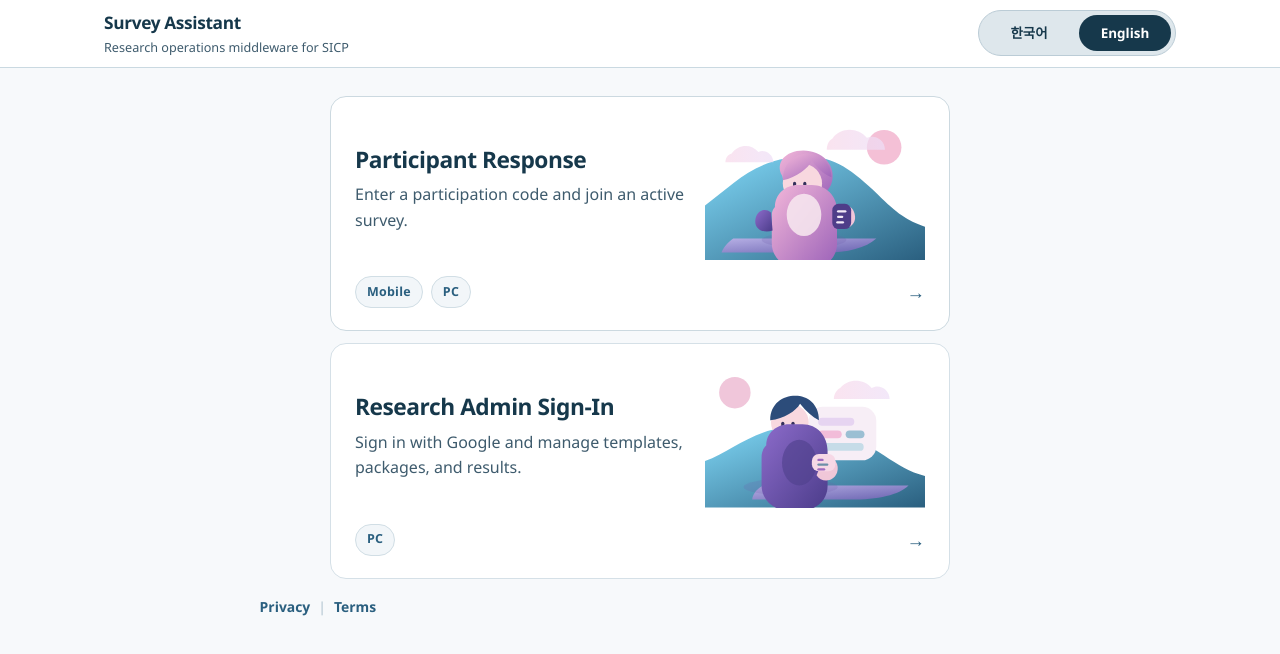
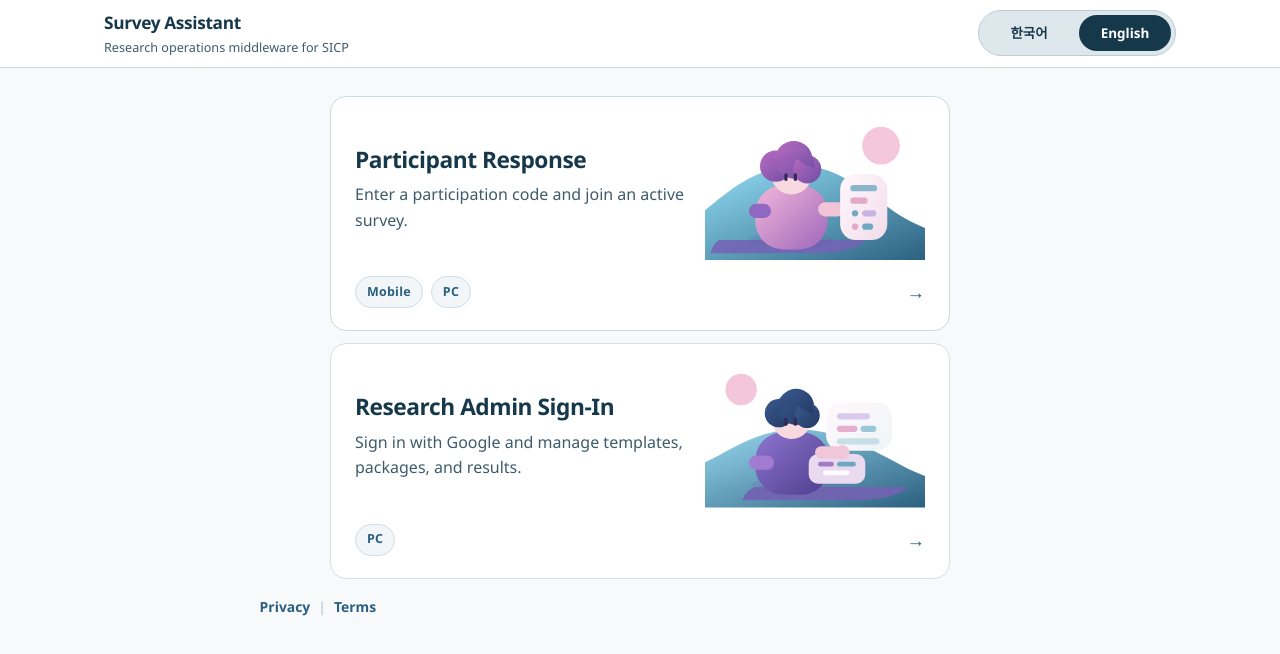
Before and after one commit to yes-U-can/survey-assistant, a Next.js app in the folder apps/web/: page /en in a window 1280 px wide. Shown: the top 654 px of the page. Built offline with nearby package versions, Linux system fonts and the light colour scheme; no server answers.

Commit message:
refactor: simplify home card illustrations

```diff
--- a/apps/web/src/components/HomePortalIllustrations.tsx
+++ b/apps/web/src/components/HomePortalIllustrations.tsx
@@ -21,74 +21,62 @@ function IllustrationFrame({
 
 export function ParticipantPortalIllustration() {
   return (
-    <IllustrationFrame title="설문에 참여하는 피검자 일러스트">
+    <IllustrationFrame title="참여 코드를 입력하고 설문에 응답하는 피검자">
       <defs>
-        <linearGradient id="sa-participant-wave" x1="0%" y1="0%" x2="100%" y2="100%">
-          <stop offset="0%" stopColor="#80D8F7" />
+        <linearGradient id="participant-wave" x1="0%" y1="0%" x2="100%" y2="100%">
+          <stop offset="0%" stopColor="#95E0F6" />
           <stop offset="100%" stopColor="#2A5F7F" />
         </linearGradient>
-        <linearGradient id="sa-participant-body-pink" x1="0%" y1="0%" x2="100%" y2="100%">
+        <linearGradient id="participant-body" x1="0%" y1="0%" x2="100%" y2="100%">
           <stop offset="0%" stopColor="#F3B7D9" />
-          <stop offset="100%" stopColor="#9A61B8" />
+          <stop offset="100%" stopColor="#9E67BC" />
         </linearGradient>
-        <linearGradient id="sa-participant-body-violet" x1="0%" y1="0%" x2="100%" y2="100%">
-          <stop offset="0%" stopColor="#8D6CCB" />
-          <stop offset="100%" stopColor="#4B3C8A" />
+        <linearGradient id="participant-hair" x1="0%" y1="0%" x2="100%" y2="100%">
+          <stop offset="0%" stopColor="#B96BC1" />
+          <stop offset="100%" stopColor="#6E4EA4" />
         </linearGradient>
-        <linearGradient id="sa-participant-soft-sky" x1="0%" y1="0%" x2="100%" y2="0%">
-          <stop offset="0%" stopColor="#F8D9EA" />
-          <stop offset="100%" stopColor="#EEDFF7" />
-        </linearGradient>
-        <linearGradient id="sa-participant-floor" x1="0%" y1="0%" x2="100%" y2="100%">
-          <stop offset="0%" stopColor="#B7B0E5" />
-          <stop offset="100%" stopColor="#6A63B0" />
+        <linearGradient id="participant-card" x1="0%" y1="0%" x2="100%" y2="100%">
+          <stop offset="0%" stopColor="#FFF8FC" />
+          <stop offset="100%" stopColor="#F2DCEB" />
         </linearGradient>
       </defs>
+
       <rect x="0" y="0" width="280" height="180" fill="transparent" />
-      <circle cx="228" cy="36" r="22" fill="#F4C0D6" />
+      <circle cx="224" cy="34" r="24" fill="#F5C7DD" />
       <path
-        d="M0 110C35 84 57 58 104 50C157 41 182 60 220 96C244 120 257 129 280 137V180H0Z"
-        fill="url(#sa-participant-wave)"
+        d="M-8 123C31 90 58 67 102 61C156 54 183 77 230 110C247 123 263 132 286 141V180H-8Z"
+        fill="url(#participant-wave)"
       />
-      <g opacity="0.72" fill="url(#sa-participant-soft-sky)">
-        <path d="M162 25C172 10 195 10 206 24C217 19 229 27 229 39H155C155 31 159 26 162 25Z" />
-        <path d="M34 44C42 32 59 31 68 42C76 38 87 45 87 55H26C26 49 30 45 34 44Z" />
-      </g>
       <path
-        d="M36 152H218C205 164 182 170 151 170H21C24 162 30 156 36 152Z"
-        fill="url(#sa-participant-floor)"
+        d="M18 154H204C196 165 172 171 132 171H7C9 163 13 157 18 154Z"
+        fill="#7464B5"
+        opacity="0.88"
       />
 
-      <g transform="translate(58 40)">
-        <ellipse cx="68" cy="114" rx="54" ry="10" fill="#6D5AA9" opacity="0.22" />
-        <path
-          d="M40 32C31 16 44 0 67 0C91 0 108 18 104 38C100 60 75 63 60 61C50 60 45 49 40 32Z"
-          fill="url(#sa-participant-body-pink)"
-        />
-        <circle cx="66" cy="42" r="25" fill="#F8D8DF" />
-        <path
-          d="M41 38C41 16 57 4 73 4C91 4 103 18 103 34C91 30 84 20 78 13C73 23 59 34 41 38Z"
-          fill="url(#sa-participant-body-pink)"
-        />
-        <rect x="54" y="40" width="4" height="10" rx="2" fill="#34305B" />
-        <rect x="67" y="40" width="4" height="10" rx="2" fill="#34305B" />
-        <path
-          d="M31 72C31 56 44 44 60 44H78C96 44 110 58 110 76V119C110 136 96 150 78 150H61C42 150 27 136 27 118V83C27 79 28 75 31 72Z"
-          fill="url(#sa-participant-body-pink)"
-        />
-        <ellipse cx="68" cy="82" rx="22" ry="27" fill="#F7E7EF" opacity="0.88" />
-        <path
-          d="M26 79C18 72 7 77 6 89C5 100 16 106 28 102Z"
-          fill="url(#sa-participant-body-violet)"
-        />
-        <path
-          d="M111 73C121 66 132 71 133 84C134 95 123 102 112 98Z"
-          fill="#F1C6D9"
-        />
-        <rect x="104" y="68" width="24" height="32" rx="8" fill="#4E3D89" />
-        <rect x="110" y="76" width="12" height="3" rx="1.5" fill="#F3EAF8" />
-        <rect x="110" y="83" width="8" height="3" rx="1.5" fill="#F3EAF8" />
-        <rect x="109" y="90" width="10" height="3" rx="1.5" fill="#F3EAF8" />
+      <g transform="translate(34 22)">
+        <ellipse cx="76" cy="132" rx="54" ry="10" fill="#6D5AA9" opacity="0.18" />
+        <rect x="30" y="62" width="92" height="82" rx="36" fill="url(#participant-body)" />
+        <circle cx="76" cy="48" r="26" fill="#F8D9E0" />
+
+        <circle cx="56" cy="38" r="20" fill="url(#participant-hair)" />
+        <circle cx="79" cy="30" r="24" fill="url(#participant-hair)" />
+        <circle cx="96" cy="42" r="18" fill="url(#participant-hair)" />
+        <path d="M49 45C49 27 61 14 80 14C96 14 106 24 106 40C95 39 85 31 77 22C71 31 61 40 49 45Z" fill="url(#participant-hair)" />
+
+        <rect x="67" y="47" width="4" height="10" rx="2" fill="#2F2A55" />
+        <rect x="79" y="47" width="4" height="10" rx="2" fill="#2F2A55" />
+
+        <rect x="22" y="86" width="28" height="18" rx="9" fill="#8F69C1" />
+        <rect x="110" y="84" width="34" height="18" rx="9" fill="#F1C4D8" />
+        <circle cx="143" cy="93" r="10" fill="#F1C4D8" />
+
+        <rect x="138" y="48" width="60" height="84" rx="20" fill="url(#participant-card)" />
+        <rect x="151" y="62" width="34" height="8" rx="4" fill="#6EA8C2" opacity="0.8" />
+        <rect x="151" y="78" width="22" height="8" rx="4" fill="#E2A9C9" />
+        <circle cx="157" cy="98" r="4" fill="#6EA8C2" />
+        <rect x="166" y="94" width="18" height="8" rx="4" fill="#C7B4E4" />
+        <circle cx="157" cy="115" r="4" fill="#E2A9C9" />
+        <rect x="166" y="111" width="14" height="8" rx="4" fill="#6EA8C2" />
       </g>
     </IllustrationFrame>
   );
@@ -96,64 +84,63 @@ export function ParticipantPortalIllustration() {
 
 export function AdminPortalIllustration() {
   return (
-    <IllustrationFrame title="설문을 운영하는 연구관리자 일러스트">
+    <IllustrationFrame title="템플릿과 결과를 관리하는 연구관리자">
       <defs>
-        <linearGradient id="sa-admin-wave" x1="0%" y1="0%" x2="100%" y2="100%">
-          <stop offset="0%" stopColor="#80D8F7" />
+        <linearGradient id="admin-wave" x1="0%" y1="0%" x2="100%" y2="100%">
+          <stop offset="0%" stopColor="#9ADAF0" />
           <stop offset="100%" stopColor="#2A5F7F" />
         </linearGradient>
-        <linearGradient id="sa-admin-body-violet" x1="0%" y1="0%" x2="100%" y2="100%">
-          <stop offset="0%" stopColor="#8D6CCB" />
-          <stop offset="100%" stopColor="#4B3C8A" />
+        <linearGradient id="admin-body" x1="0%" y1="0%" x2="100%" y2="100%">
+          <stop offset="0%" stopColor="#8F74CF" />
+          <stop offset="100%" stopColor="#4C3E8D" />
         </linearGradient>
-        <linearGradient id="sa-admin-soft-sky" x1="0%" y1="0%" x2="100%" y2="0%">
-          <stop offset="0%" stopColor="#F8D9EA" />
-          <stop offset="100%" stopColor="#EEDFF7" />
+        <linearGradient id="admin-hair" x1="0%" y1="0%" x2="100%" y2="100%">
+          <stop offset="0%" stopColor="#385B8E" />
+          <stop offset="100%" stopColor="#233864" />
         </linearGradient>
-        <linearGradient id="sa-admin-floor" x1="0%" y1="0%" x2="100%" y2="100%">
-          <stop offset="0%" stopColor="#B7B0E5" />
-          <stop offset="100%" stopColor="#6A63B0" />
+        <linearGradient id="admin-panel" x1="0%" y1="0%" x2="100%" y2="100%">
+          <stop offset="0%" stopColor="#FFF8FC" />
+          <stop offset="100%" stopColor="#EEF5F8" />
         </linearGradient>
       </defs>
+
       <rect x="0" y="0" width="280" height="180" fill="transparent" />
-      <circle cx="38" cy="34" r="20" fill="#F0C6DA" />
+      <circle cx="46" cy="30" r="20" fill="#F4C6DB" />
       <path
-        d="M0 121C32 110 58 83 103 78C148 72 180 83 228 114C246 126 260 135 280 140V180H0Z"
-        fill="url(#sa-admin-wave)"
+        d="M-8 126C24 113 54 88 98 82C148 76 187 92 240 121C254 129 268 136 286 142V180H-8Z"
+        fill="url(#admin-wave)"
       />
-      <g opacity="0.72" fill="url(#sa-admin-soft-sky)">
-        <path d="M172 28C181 16 202 15 212 28C222 22 235 30 235 42H164C164 35 169 29 172 28Z" />
-      </g>
       <path
-        d="M74 152H259C247 164 221 170 184 170H60C61 161 68 155 74 152Z"
-        fill="url(#sa-admin-floor)"
+        d="M64 154H258C248 165 222 171 183 171H48C50 162 56 157 64 154Z"
+        fill="#7262B2"
+        opacity="0.92"
       />
 
-      <g transform="translate(34 34)">
-        <rect x="98" y="18" width="86" height="68" rx="18" fill="#F7EEF6" />
-        <rect x="110" y="32" width="46" height="10" rx="5" fill="#E6D4F1" />
-        <rect x="110" y="48" width="30" height="10" rx="5" fill="#F2BCD9" />
-        <rect x="145" y="48" width="24" height="10" rx="5" fill="#9BBFD3" />
-        <rect x="110" y="64" width="58" height="10" rx="5" fill="#C6DCE8" />
+      <g transform="translate(28 20)">
+        <rect x="126" y="26" width="84" height="62" rx="20" fill="url(#admin-panel)" />
+        <rect x="140" y="40" width="42" height="8" rx="4" fill="#D9C9EC" />
+        <rect x="140" y="56" width="26" height="8" rx="4" fill="#E7AFCF" />
+        <rect x="170" y="56" width="20" height="8" rx="4" fill="#9CC7D8" />
+        <rect x="140" y="72" width="54" height="8" rx="4" fill="#C8DFE8" />
 
-        <ellipse cx="75" cy="120" rx="60" ry="11" fill="#6D5AA9" opacity="0.2" />
-        <circle cx="74" cy="38" r="24" fill="#F8D8DF" />
-        <path
-          d="M49 35C49 14 65 4 81 4C96 4 111 14 111 35C103 31 95 24 87 14C82 23 67 33 49 35Z"
-          fill="#2C4C7A"
-        />
-        <rect x="63" y="37" width="4" height="10" rx="2" fill="#34305B" />
-        <rect x="76" y="37" width="4" height="10" rx="2" fill="#34305B" />
-        <path
-          d="M44 67C44 51 57 40 73 40H90C109 40 122 55 122 74V119C122 136 108 150 89 150H72C53 150 38 136 38 118V82C38 76 40 71 44 67Z"
-          fill="url(#sa-admin-body-violet)"
-        />
-        <ellipse cx="86" cy="89" rx="22" ry="29" fill="#4F418D" opacity="0.62" />
-        <path d="M117 83C129 79 138 90 134 102C129 115 113 114 108 105Z" fill="#F0C7D8" />
-        <rect x="102" y="78" width="30" height="22" rx="9" fill="#F6D8E6" />
-        <rect x="109" y="84" width="8" height="3" rx="1.5" fill="#A06ABF" />
-        <rect x="109" y="90" width="14" height="3" rx="1.5" fill="#6D8EA7" />
-        <rect x="109" y="96" width="10" height="3" rx="1.5" fill="#A06ABF" />
+        <ellipse cx="88" cy="132" rx="58" ry="10" fill="#6D5AA9" opacity="0.18" />
+        <rect x="36" y="64" width="94" height="80" rx="36" fill="url(#admin-body)" />
+        <circle cx="82" cy="48" r="25" fill="#F8D9E0" />
+        <circle cx="66" cy="40" r="18" fill="url(#admin-hair)" />
+        <circle cx="88" cy="32" r="23" fill="url(#admin-hair)" />
+        <circle cx="102" cy="43" r="16" fill="url(#admin-hair)" />
+        <path d="M56 45C56 28 68 15 86 15C101 15 110 25 110 40C98 39 90 31 84 22C78 30 68 39 56 45Z" fill="url(#admin-hair)" />
+        <rect x="73" y="46" width="4" height="10" rx="2" fill="#2F2A55" />
+        <rect x="85" y="46" width="4" height="10" rx="2" fill="#2F2A55" />
+
+        <rect x="104" y="92" width="72" height="38" rx="12" fill="#EADAF0" />
+        <rect x="116" y="102" width="20" height="6" rx="3" fill="#A57AC4" />
+        <rect x="140" y="102" width="24" height="6" rx="3" fill="#6EA8C2" />
+        <rect x="122" y="113" width="34" height="6" rx="3" fill="#FFFFFF" opacity="0.88" />
+
+        <rect x="28" y="94" width="32" height="18" rx="9" fill="#A07BCF" />
+        <rect x="112" y="82" width="36" height="16" rx="8" fill="#F0C7D8" />
+        <circle cx="147" cy="90" r="9" fill="#F0C7D8" />
       </g>
     </IllustrationFrame>
   );
```
Also changed, not shown: 1 other file (tests, documents, lock files or other folders).
